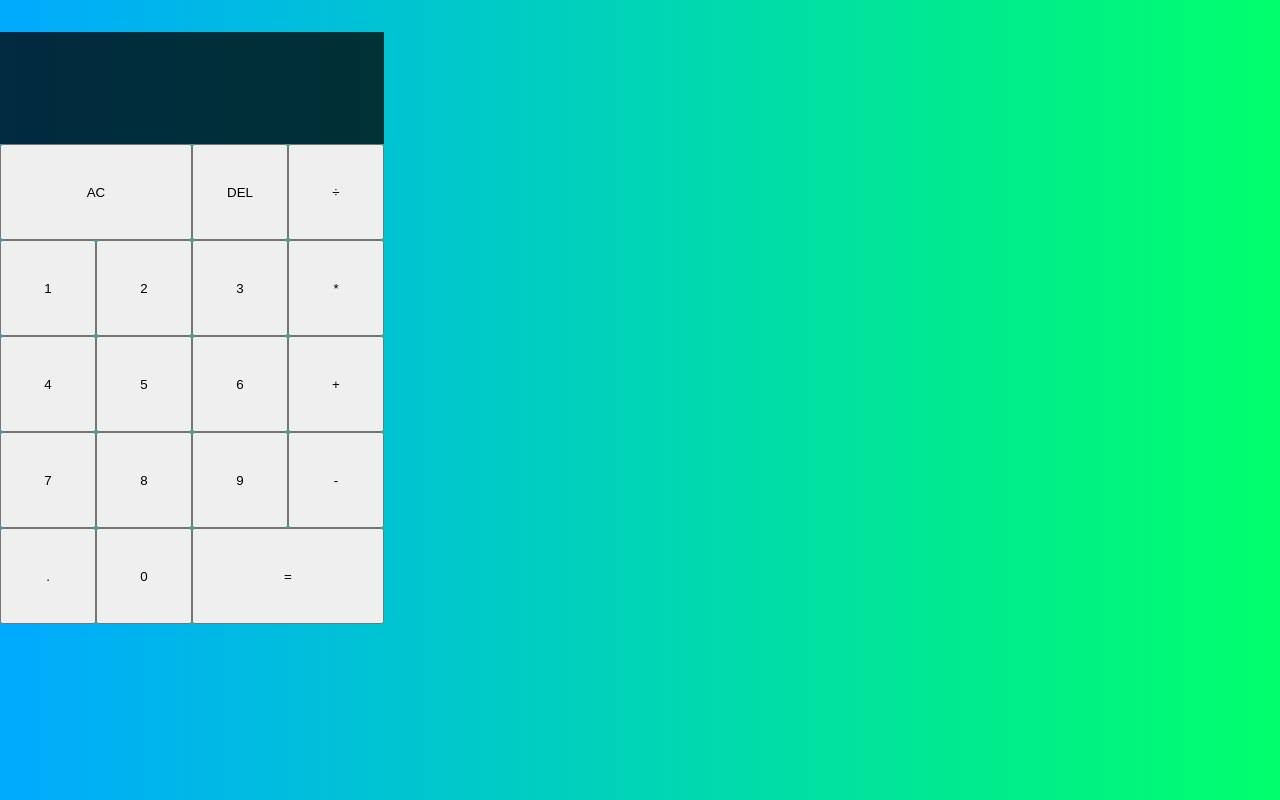
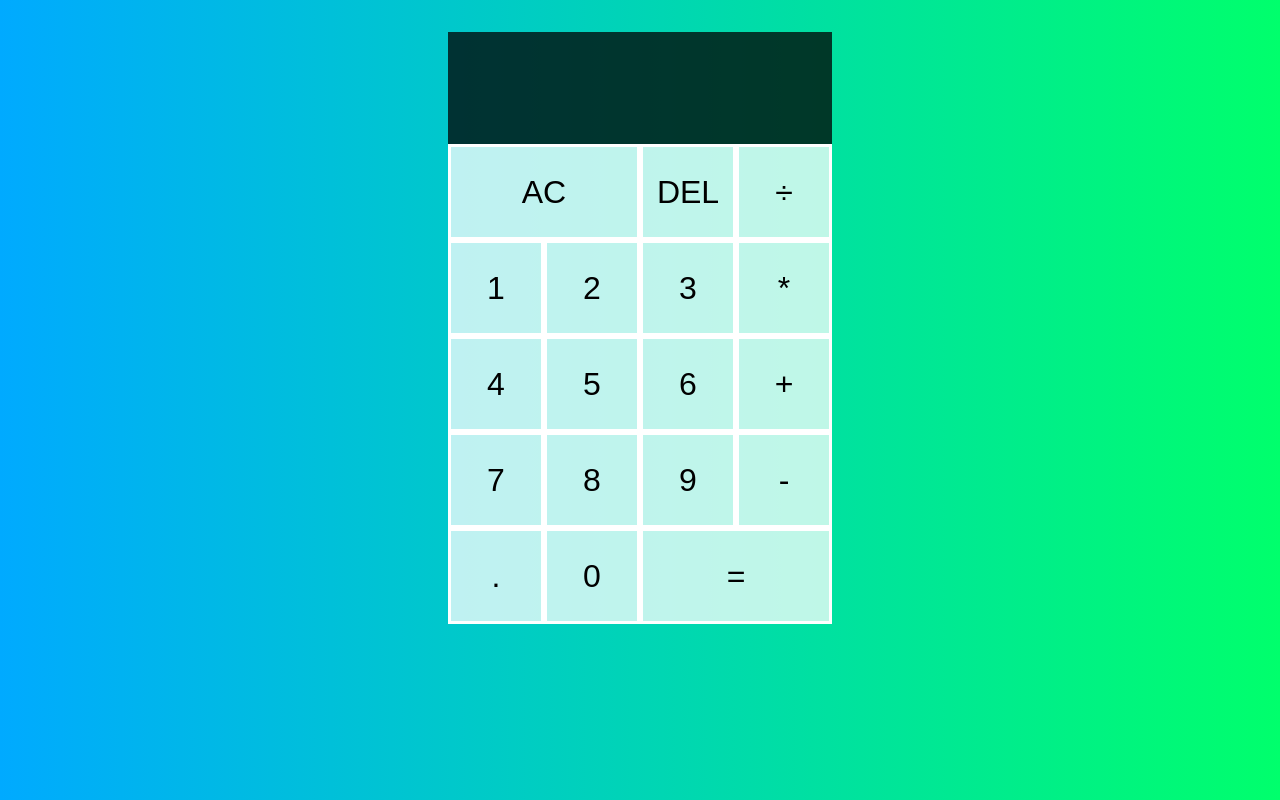
Before and after one commit to cmhwood/react-calculator, a React (Create React App) app: page / in a window 1280 px wide. Built offline with nearby package versions, Linux system fonts and the light colour scheme.

Commit message:
more style to buttons, centered

```diff
--- a/src/index.js
+++ b/src/index.js
@@ -1,10 +1,15 @@
 import React from 'react';
 import ReactDOM from 'react-dom/client';
-import App from './App';
+
+import App from './app';
 import reportWebVitals from './reportWebVitals';
 
 const root = ReactDOM.createRoot(document.getElementById('root'));
-root.render(<App />);
+root.render(
+  <React.StrictMode>
+    <App />
+  </React.StrictMode>
+);
 
 // If you want to start measuring performance in your app, pass a function
 // to log results (for example: reportWebVitals(console.log))
--- a/src/styles.css
+++ b/src/styles.css
@@ -12,8 +12,22 @@
 .calculator-grid {
   display: grid;
   margin-top: 2rem;
+  justify-content: center;
   grid-template-columns: repeat(4, 6rem);
   grid-template-rows: minmax(7rem, auto) repeat(5, 6rem);
+}
+
+.calculator-grid > button {
+  cursor: pointer;
+  font-size: 2rem;
+  border: solid white;
+  outline: none;
+  background-color: rgba(255, 255, 255, .75);
+}
+
+.calculator-grid > button:hover,
+.calculator-grid > button:focus {
+  background-color: rgba(255, 255, 255, .9);
 }
 
 .span-two {
@@ -24,4 +38,20 @@
   grid-column: 1 / -1;
   background-color: rgba(0, 0, 0, 0.75);
   display: flex;
+  flex-direction: column;
+  align-items: flex-end;
+  justify-content: space-around;
+  padding: .75rem;
+  word-wrap: break-word;
+  word-break: break-all;
 }
+
+.output .previous-operand {
+  color: rgba(255, 255, 255, .75);
+  font-size: 1.5rem;
+}
+
+.output .current-operand {
+  color: white;
+  font-size: 2.5rem;
+}
```
